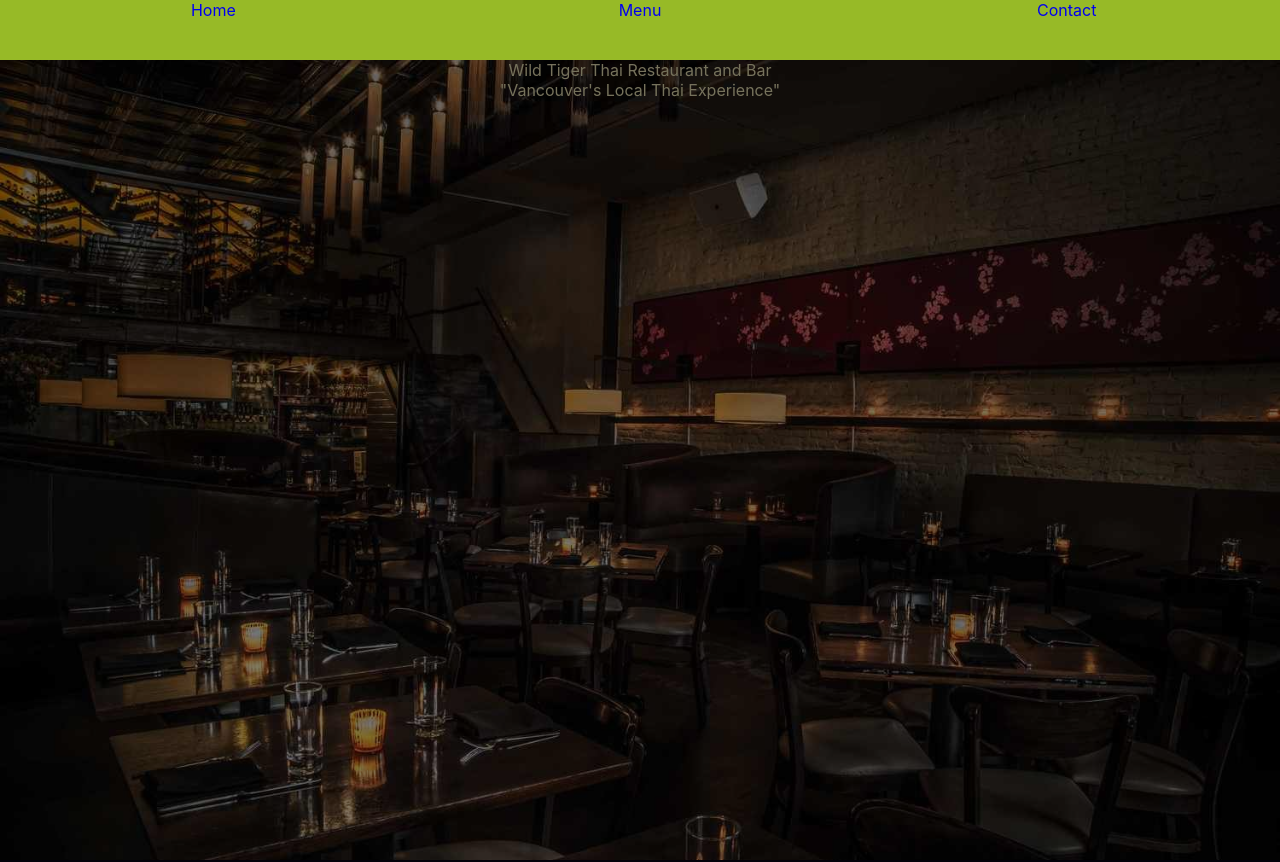
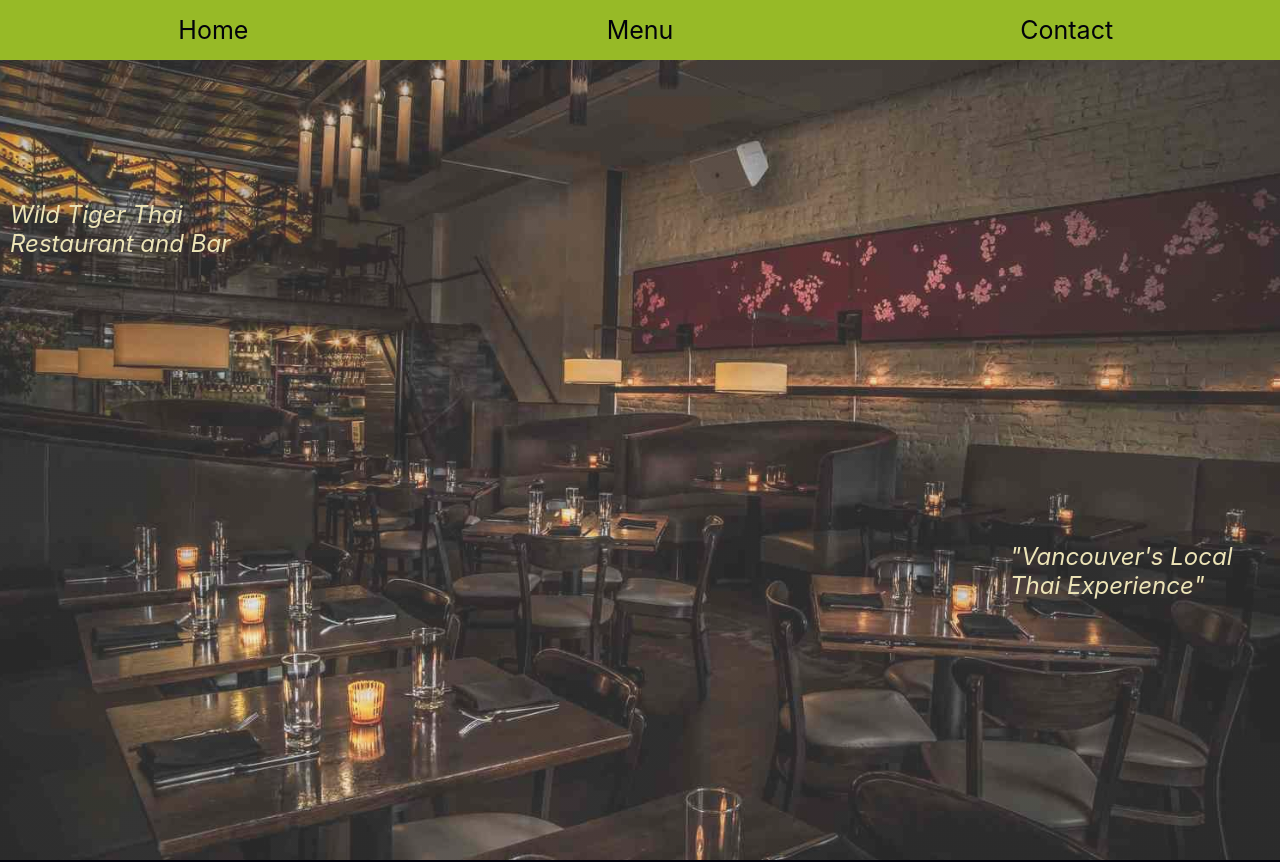
Before and after one commit to just-inspace/wild-tiger-thai-redesign, a React (Create React App) app in the folder wtt-react/: page / in a window 1280 px wide. Shown: the top 862 px of the page. Built offline with nearby package versions, Linux system fonts and the light colour scheme; the HTML template or start-up script is replaced by a standard one.

Commit message:
Animation improvements to top level navigation. Adding scroll-to-element library

```diff
--- a/wtt-react/package.json
+++ b/wtt-react/package.json
@@ -7,7 +7,8 @@
     "react-dom": "^16.8.1",
     "react-scripts": "2.1.3",
     "react-spring": "^8.0.5",
-    "react-transition-group": "^2.5.3"
+    "react-transition-group": "^2.5.3",
+    "scroll-to-element": "^2.0.2"
   },
   "scripts": {
     "start": "react-scripts start",
--- a/wtt-react/src/App.css
+++ b/wtt-react/src/App.css
@@ -61,23 +61,25 @@ button {
 	height: 60px;
 	width: 100%;
 	background-color: #97ba27;
+	z-index: 9999;
 }
 
 #pagelinks {
 	display: flex;
 	justify-content: space-evenly;
-	width: 100%;
+	align-content: center;
+	align-items: center;
+	height: 100%;
 }
 
-#pagelinks a {
-	height: 50px;
+#pagelinks button {
+	background-color: #97ba27;
+	color: #02020b;
+	font-size: 25px;
+	text-decoration: none;
+	line-height: 25px;
 	width: 100%;
-	display: block;
-	background-color: #97ba27;
-	text-decoration: none;
-}
-#pagelinks a:hover {
-	text-decoration: none;
+	align-self: stretch;
 }
 
 #homeSection,
@@ -86,20 +88,37 @@ button {
 	padding-top: 60px;
 }
 
-#homeWrapper {
-	min-height: 100vh;
-	background-image: url(./public/images/large-restaurant.jpg);
+/**
+  * HOME SECTION STYLES
+**/
+#homeSection {
+	height: 100vh;
+	background: linear-gradient(
+			0deg,
+			rgba(200, 200, 200, 0.2),
+			rgba(200, 200, 200, 0.2)
+		),
+		url(./public/images/large-restaurant.jpg);
 	background-size: cover;
 	background-position: center;
-	opacity:0.5;
 }
-#homeSection {
-	width:100vw;
-	height:100vh;
-	background-color:rgba(0,0,0, 1);
+
+#callout1,
+#callout2 {
+	font-size: 24px;
+	font-style: italic;
+	max-width: 260px;
+	text-align: left;
+	position: absolute;
 }
-#homeWrapper * {
-	opacity: 1 !important;
+
+#callout1 {
+	top: 200px;
+	left: 10px;
+}
+#callout2 {
+	bottom: 200px;
+	right: 10px;
 }
 #contactSection {
 	min-height: 100vh;
@@ -136,7 +155,9 @@ button {
 	font-weight: bold;
 	line-height: 24px;
 }
-
+.menuButton:hover {
+	cursor: pointer;
+}
 #menu {
 	grid-row-start: 2;
 	grid-row-end: auto;
@@ -150,6 +171,14 @@ button {
 	font-size: 24px;
 	font-style: italic;
 }
+#menu h1::after {
+	content: "";
+	width: 100px;
+	border: 3px solid #9a1e04;
+	display: block;
+	margin: 20px auto;
+}
+
 #menu h2 {
 	font-size: 16px;
 }
--- a/wtt-react/src/components/homeSection.jsx
+++ b/wtt-react/src/components/homeSection.jsx
@@ -1,29 +1,14 @@
 import React, { Component } from "react";
-import { Spring } from "react-spring/renderprops";
 
 class HomeSection extends Component {
 	state = {};
 	render() {
 		return (
 			<div id="homeSection">
-				<div id="homeWrapper">
-				<Spring
-					from={{ opacity: 0, top: 100, position: "relative" }}
-					to={{ opacity: 1, top: 0, position: "inherit" }}
-				>
-					{props => (
-						<React.Fragment>
-							<p style={props} id="callout1">
-								Wild Tiger Thai Restaurant and Bar
-							</p>
-							<p style={props} id="calllout2">
-								"Vancouver's Local Thai Experience"
-							</p>
-						</React.Fragment>
-					)}
-				</Spring>
+				<p id="callout1">Wild Tiger Thai Restaurant and Bar</p>
+				<p id="callout2">"Vancouver's Local Thai Experience"</p>
+
 				<div id="homeimageplaceholder" />
-				</div>
 			</div>
 		);
 	}
--- a/wtt-react/src/components/topBar.jsx
+++ b/wtt-react/src/components/topBar.jsx
@@ -1,17 +1,43 @@
 import React, { Component } from "react";
+let scrollToElement = require("scroll-to-element");
+
 class TopBar extends Component {
 	state = {};
 	handleNavigationMenu = () => {};
+
+	handleNavigation = e => {
+		scrollToElement(e.target.value, {
+			offset: 0,
+			ease: "in-quad",
+			duration: "500"
+		});
+	};
+
 	render() {
 		return (
 			<div id="topnav">
-				<a href="#" onClick={this.handleNavigationMenu}>
+				<a href="#home" onClick={this.handleNavigationMenu}>
 					<i className="fa fa-bars" aria-hidden="true" />
 				</a>
 				<div id="pagelinks">
-					<a href="#homeSection">Home</a>
-					<a href="#menuSection">Menu</a>
-					<a href="#contactSection">Contact</a>
+					<button
+						onClick={this.handleNavigation}
+						value="#homeSection"
+					>
+						Home
+					</button>
+					<button
+						onClick={this.handleNavigation}
+						value="#menuSection"
+					>
+						Menu
+					</button>
+					<button
+						onClick={this.handleNavigation}
+						value="#contactSection"
+					>
+						Contact
+					</button>
 				</div>
 			</div>
 		);
```
Also changed, not shown: wtt-react/src/components/menuNav.jsx (+6 -1 lines), 1 other file (tests, documents, lock files or other folders).
